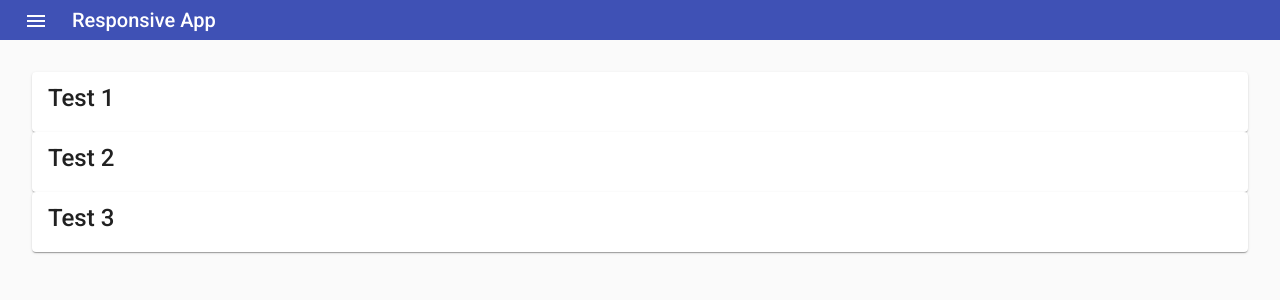
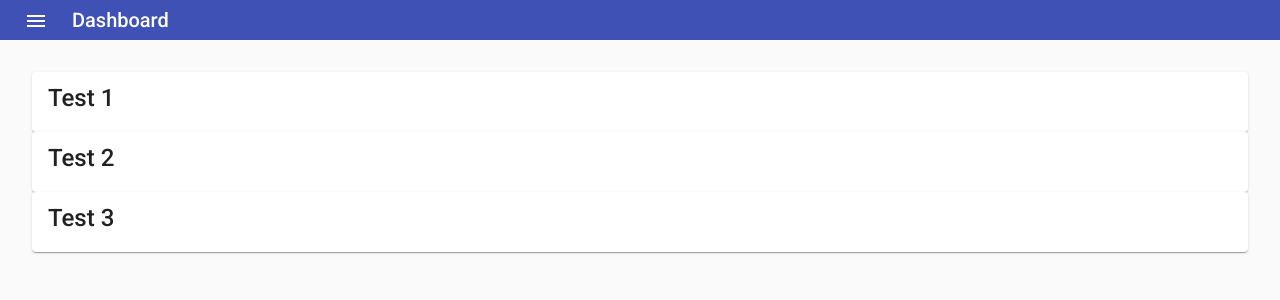
Before and after one commit to TheProdigy161/NodeJS-Test, an Angular app in the folder client/: page /dashboard in a window 1280 px wide. Shown: the top 300 px of the page. Built offline with nearby package versions, Linux system fonts and the light colour scheme; no server answers.

Commit message:
Updated to ensure that page title changes based on the page

```diff
--- a/client/src/app/components/dashboard/dashboard.component.ts
+++ b/client/src/app/components/dashboard/dashboard.component.ts
@@ -1,4 +1,6 @@
+import { PageService } from './../../services/page.service';
 import { Component, OnInit } from '@angular/core';
+import { CdkDragDrop, moveItemInArray } from '@angular/cdk/drag-drop';
 
 @Component({
   selector: 'app-dashboard',
@@ -6,10 +8,19 @@ import { Component, OnInit } from '@angular/core';
   styleUrls: ['./dashboard.component.scss']
 })
 export class DashboardComponent implements OnInit {
-
-  constructor() { }
+  testArray: string[] = [
+    'Test 1',
+    'Test 2',
+    'Test 3',
+  ]
+  constructor(private pageService: PageService) {
+    this.pageService.setPageTitle('Dashboard');
+  }
 
   ngOnInit(): void {
   }
 
+  drop(event: CdkDragDrop<string[]>) {
+    moveItemInArray(this.testArray, event.previousIndex, event.currentIndex);
+  }
 }
--- a/client/src/app/components/messages/messages.component.ts
+++ b/client/src/app/components/messages/messages.component.ts
@@ -2,6 +2,7 @@ import { Component, OnInit } from '@angular/core';
 import { Message } from '@models/message/message.model';
 import { Observable } from 'rxjs';
 import { MessageService } from 'src/app/services/message.service';
+import { PageService } from 'src/app/services/page.service';
 
 @Component({
   selector: 'app-messages',
@@ -11,7 +12,9 @@ import { MessageService } from 'src/app/services/message.service';
 export class MessagesComponent implements OnInit {
   call$: Observable<Message[]> = new Observable();
 
-  constructor(public messageService: MessageService) { }
+  constructor(public messageService: MessageService, private pageService: PageService) {
+    this.pageService.setPageTitle('Messages');
+  }
 
   ngOnInit(): void {
     this.call$ = this.messageService.getMessages();
--- a/client/src/app/core/nav-bar/nav-bar.component.html
+++ b/client/src/app/core/nav-bar/nav-bar.component.html
@@ -2,7 +2,7 @@
   <button mat-icon-button (click)="sidenav.toggle()">
     <mat-icon>menu</mat-icon>
   </button>
-  <h1 class="pageTitle">Responsive App</h1>
+  <h1 class="pageTitle">{{ this.pageService.pageTitle$.asObservable() | async }}</h1>
 </mat-toolbar>
 
 <mat-sidenav-container>
--- a/client/src/app/core/nav-bar/nav-bar.component.ts
+++ b/client/src/app/core/nav-bar/nav-bar.component.ts
@@ -1,3 +1,4 @@
+import { PageService } from './../../services/page.service';
 import { VersionData } from '@models/versionData/versionData.model';
 import { ApiService } from './../../services/api.service';
 import { Component, OnInit } from '@angular/core';
@@ -11,7 +12,7 @@ import { Observable } from 'rxjs';
 export class NavBarComponent implements OnInit {
   version$: Observable<VersionData> = new Observable();
 
-  constructor(private api: ApiService) {
+  constructor(private api: ApiService, public pageService: PageService) {
   }
 
   ngOnInit(): void {
--- /dev/null
+++ b/client/src/app/services/page.service.ts
@@ -0,0 +1,17 @@
+import { BehaviorSubject, Observable } from 'rxjs';
+import { Injectable } from '@angular/core';
+
+@Injectable({
+  providedIn: 'root'
+})
+export class PageService {
+  pageTitle$: BehaviorSubject<string> = new BehaviorSubject(null);
+
+  constructor() {
+    this.setPageTitle('Application');
+  }
+
+  setPageTitle(title: string) {
+    this.pageTitle$.next(title);
+  }
+}
```
Also changed, not shown: client/src/app/core/material-ui/material-ui.module.ts (+8 -2 lines).
